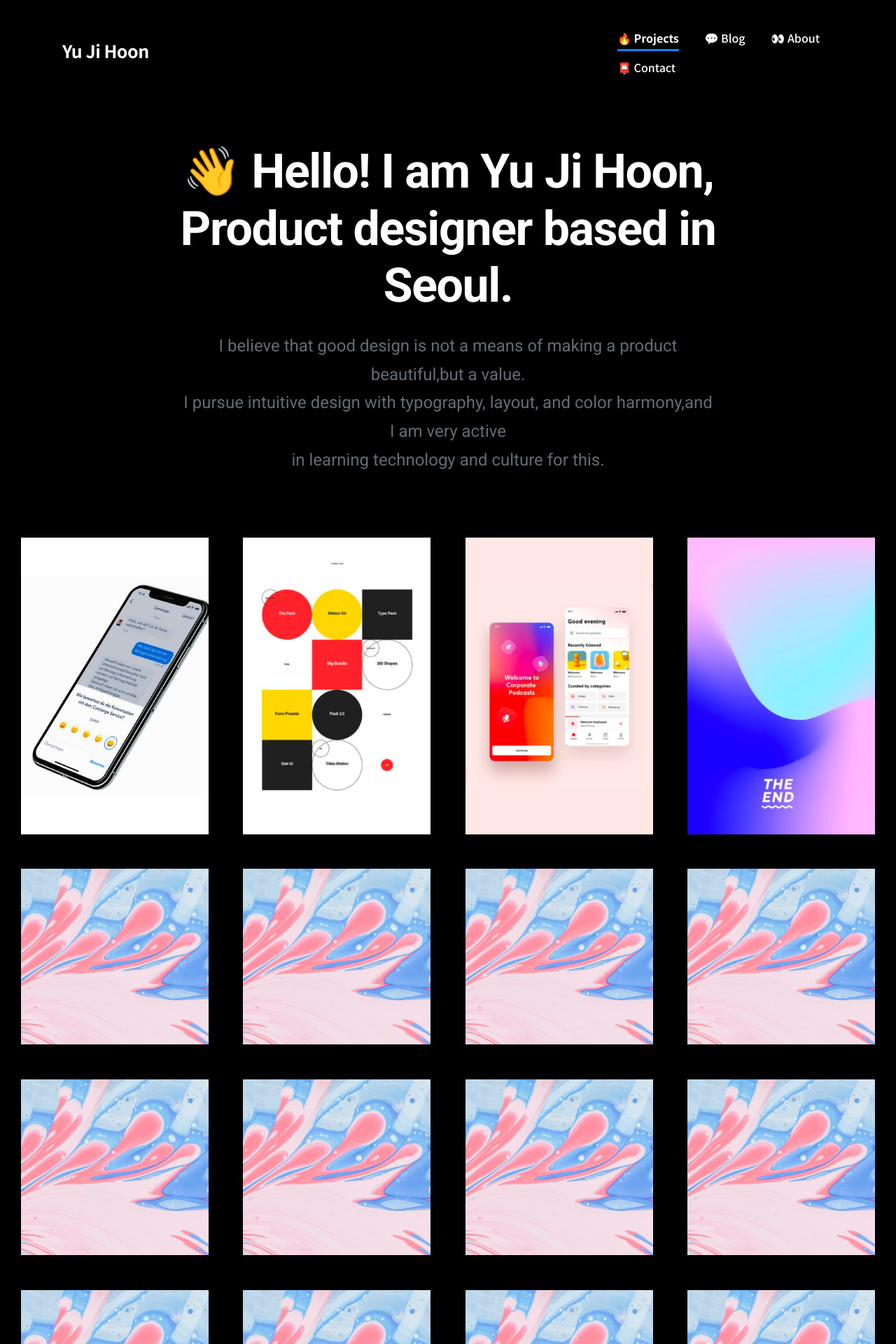
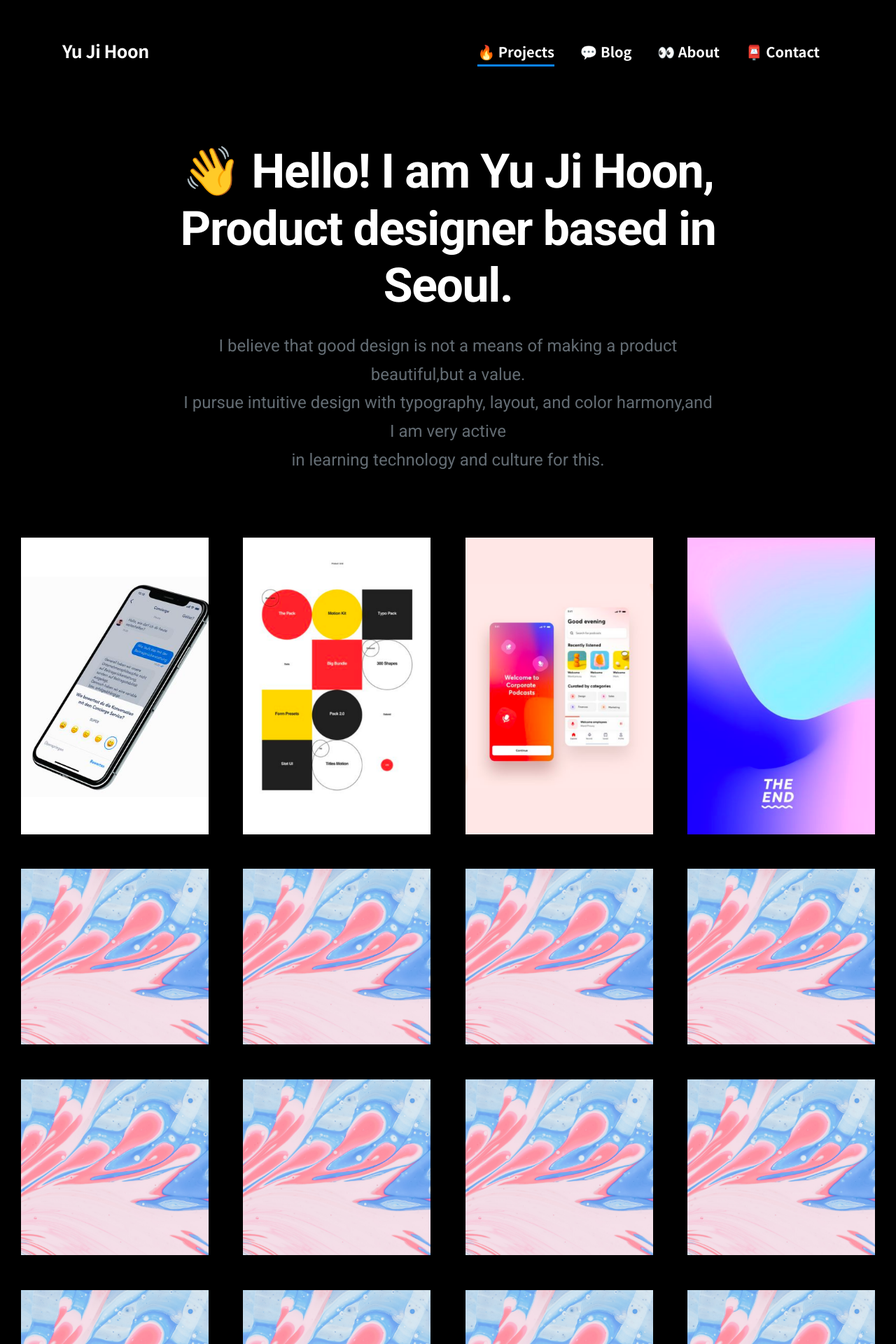
Before and after one commit to jihoon-yu/jihoon-yu.github.io, a Jekyll site: the page built from index.html, in a window 1280 px wide. Shown: the top 1920 px of the page at 70% size. Built offline with Jekyll 4.4.1, drawn with Linux system fonts in a browser that asks for light colours; nearby versions of some CDN libraries.

Commit message:
Update header.html

```diff
--- a/_includes/header.html
+++ b/_includes/header.html
@@ -12,22 +12,22 @@
       {{ site.data.settings.basic_settings.site_title }}
     </a>
     {% endif %}
-
+    <!--
     <div class="menu">
       <div class="menu__toggle js-menu-toggle">
         <div class="menu__toggle__icon"><span></span></div>
       </div>
       <div class="new__menu__wrap">
         <ul class="new__menu__list">
-          <li class="new__menu__item">
+          <div class="new__menu__item">
             <a href="/" class="new__menu__item__link"> 🔥 Projects </a>
-          </li>
-          <li class="new__menu__item">
+          </div>
+          <div class="new__menu__item">
             <a href="/blog/" class="new__menu__item__link"> 💬 Blog </a>
-          </li>
-          <li class="new__menu__item">
+          </div>
+          <div class="new__menu__item">
             <a href="/about" class="new__menu__item__link"> 👀 About </a>
-          </li>
+          </div>
         </ul>
       </div>
       <div class="new__sub__wrap">
@@ -38,8 +38,8 @@
         </ul>
       </div>
     </div>
+    -->
 
-    <!--
     <div class="menu">
       <div class="menu__toggle js-menu-toggle">
         <div class="menu__toggle__icon"><span></span></div>
@@ -56,5 +56,5 @@
         </ul>
       </div>
     </div>
-  --></div>
+  </div>
 </header>
```
